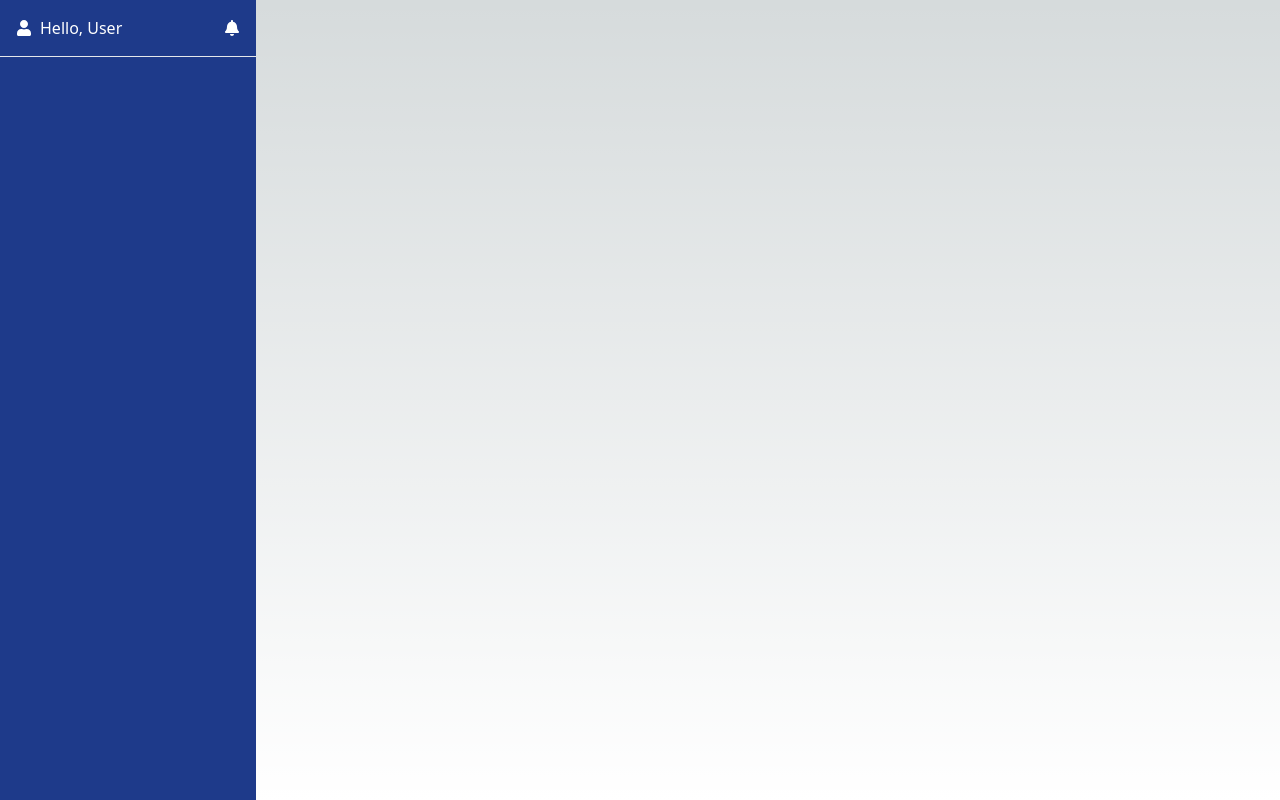
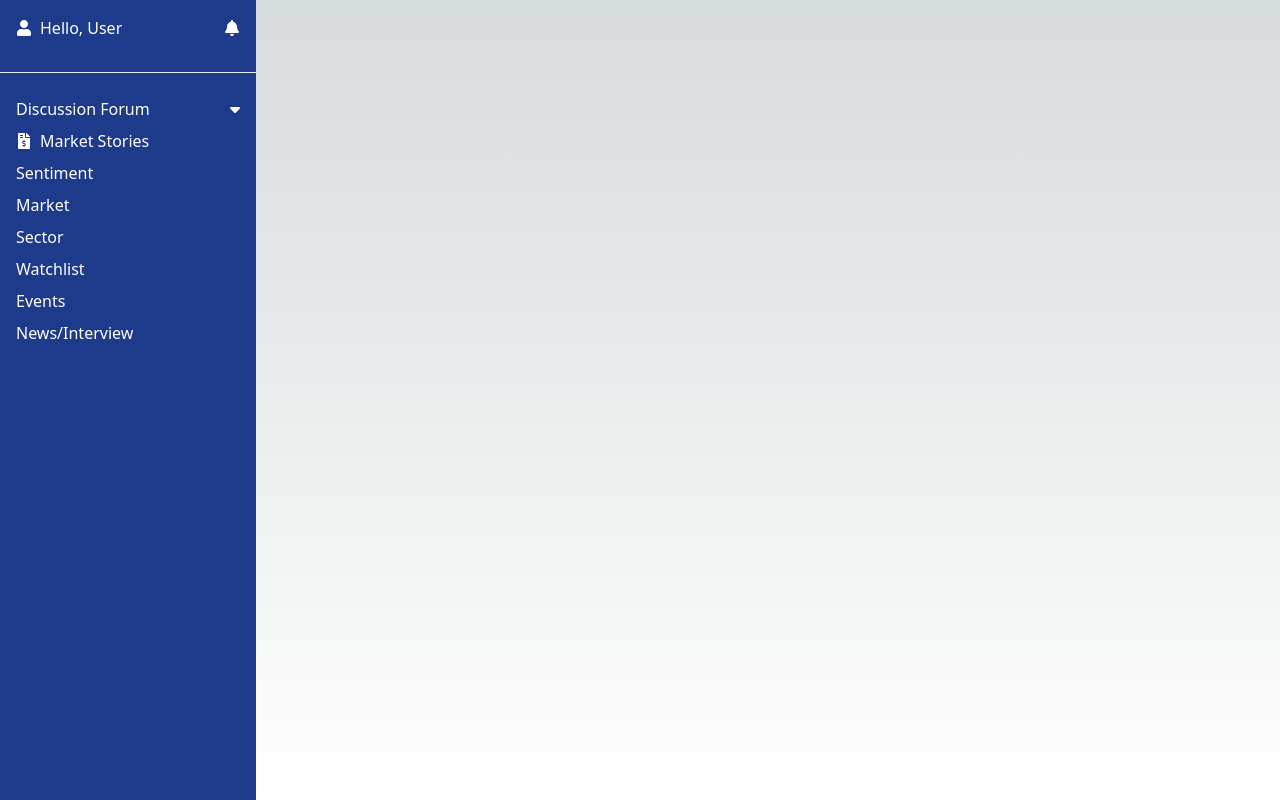
Before and after one commit to nikamaish/NextJS-Frontend, a Next.js app: page /components/Sidebar in a window 1280 px wide. Built offline with nearby package versions, Linux system fonts and the light colour scheme.

Commit message:
dropdown

```diff
--- a/package.json
+++ b/package.json
@@ -10,6 +10,7 @@
   },
   "dependencies": {
     "@fortawesome/fontawesome-svg-core": "^6.5.1",
+    "@fortawesome/free-regular-svg-icons": "^6.5.1",
     "@fortawesome/free-solid-svg-icons": "^6.5.1",
     "@fortawesome/react-fontawesome": "^0.2.0",
     "next": "14.1.3",
--- a/src/pages/components/Forum.js
+++ b/src/pages/components/Forum.js
@@ -0,0 +1,14 @@
+import React from 'react';
+import { FontAwesomeIcon } from '@fortawesome/react-fontawesome';
+import { FaUser, FaBell, FaMessage } from 'react-icons/fa';
+
+
+const Sidebar = () => {
+  return (
+   <div>
+   <h2 className="text-red-500 font-semibold">DISSCUSSION FORUM</h2>
+   </div>
+  );
+};
+
+export default Sidebar;
--- a/src/pages/components/Sidebar.js
+++ b/src/pages/components/Sidebar.js
@@ -1,24 +1,57 @@
 import React from 'react';
 import { FontAwesomeIcon } from '@fortawesome/react-fontawesome';
-import { FaUser, FaBell, FaMessage } from 'react-icons/fa';
+import { FaUser, FaBell, FaFileInvoiceDollar } from 'react-icons/fa';
+import { faCaretDown } from '@fortawesome/free-solid-svg-icons';
+import { useState } from 'react';
 
 
 const Sidebar = () => {
+
+
+  const [isDropdownOpen, setIsDropdownOpen] = useState(false);
+
+  const toggleDropdown = () => {
+    setIsDropdownOpen(!isDropdownOpen);
+  };
+
   return (
     <aside className="bg-darkBlue w-64 h-screen">
-      <div className="flex items-center justify-between p-4">
-        <div className="flex items-center">
-          <FaUser className="text-white mr-2" />
-          <span className="text-white">Hello, User</span>
+         <div className="p-4">
+        <div className="flex items-center justify-between mb-4">
+          <div className="flex items-center">
+            <FaUser className="text-white mr-2" />
+            <span className="text-white">Hello, User</span>
+          </div>
+          <FaBell className="text-white cursor-pointer" />
         </div>
-        <FaBell className="text-white" />
+        </div>
+        <hr />
+        <div className="p-4">
+        <div>
+          <ul>
+
+          <li className="text-white my-2 cursor-pointer relative">
+              <span>Discussion Forum</span>
+              <FontAwesomeIcon icon={faCaretDown} className="absolute right-0 top-1/2 transform -translate-y-1/2 text-white" />
+            </li>
+
+            <li className="text-white my-2 cursor-pointer flex items-center">
+              <FaFileInvoiceDollar className="text-white mr-2" />
+              Market Stories
+            </li>
+            <li className="text-white my-2 cursor-pointer">Sentiment</li>
+            <li className="text-white my-2 cursor-pointer">Market</li>
+            <li className="text-white my-2 cursor-pointer">Sector</li>
+            <li className="text-white my-2 cursor-pointer">Watchlist</li>
+            <li className="text-white my-2 cursor-pointer">Events</li>
+            <li className="text-white my-2 cursor-pointer">News/Interview</li>
+          </ul>
+        </div>
       </div>
-      <div>
-
-      </div>
-      <hr />
     </aside>
   );
 };
 
+
+
 export default Sidebar;
--- /dev/null
+++ b/src/pages/data/posts.js
@@ -0,0 +1,13 @@
+// data/posts.js
+const posts = [
+    {
+      id: 1,
+      title: 'Lorem Ipsum',
+      content: 'Lorem ipsum dolor sit amet, consectetur adipiscing elit.',
+      author: 'John Doe',
+      createdAt: '2024-03-20T10:30:00Z',
+    },
+    // Add more dummy posts as needed
+  ];
+
+  export default posts;
--- a/src/pages/index.js
+++ b/src/pages/index.js
@@ -1,6 +1,7 @@
 import Image from "next/image";
 import { Inter } from "next/font/google";
 import Sidebar from "./components/Sidebar.js"; // Corrected import
+import Forum from "./components/Forum.js"; // Corrected import
 
 const inter = Inter({ subsets: ["latin"] });
 
@@ -9,9 +10,8 @@ export default function Home() {
   return (
     <main
       className={"bg-white h-screen w-100 flex flex-col"}>
-
-      {/* <h2>Hello</h2> */}
-      <Sidebar /> {/* Corrected component name */}
+      <Sidebar />
+      {/* <Forum /> */}
     </main>
   );
 }
```
Also changed, not shown: 1 other file (tests, documents, lock files or other folders).
